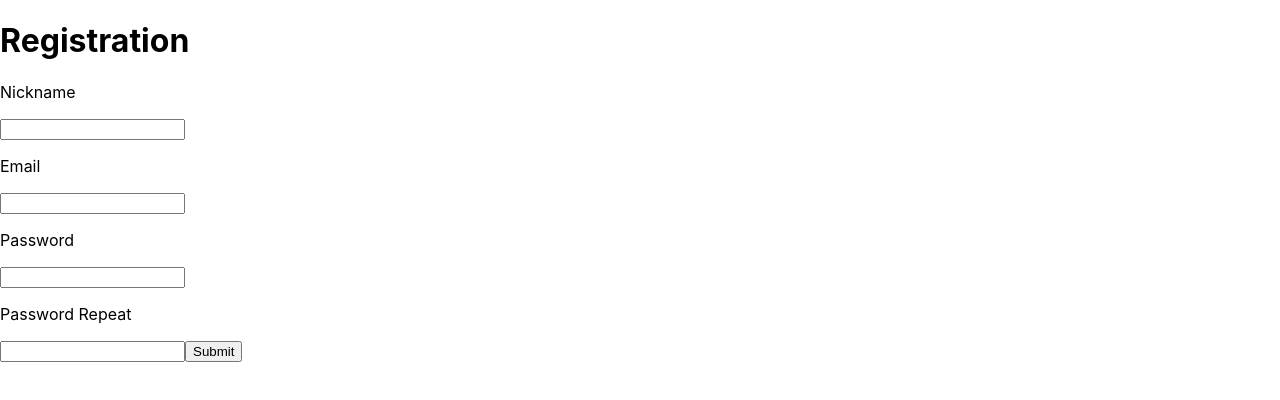
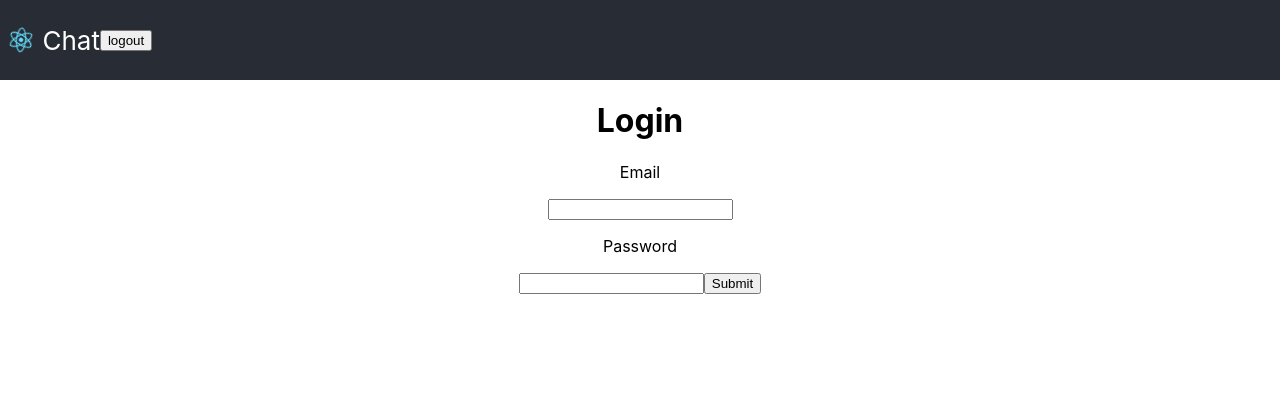
Before and after one commit to savchuckvadim/chat_client, a React (Create React App) app: page /login in a window 1280 px wide. Shown: the top 400 px of the page. Built offline with nearby package versions, Linux system fonts and the light colour scheme; no server answers.

Commit message:
add redux react-redux redux-thunk

```diff
--- a/package.json
+++ b/package.json
@@ -10,8 +10,11 @@
     "formik": "^2.2.9",
     "react": "^18.2.0",
     "react-dom": "^18.2.0",
+    "react-redux": "^8.0.2",
     "react-router-dom": "^6.4.0",
     "react-scripts": "5.0.1",
+    "redux": "^4.2.0",
+    "redux-thunk": "^2.4.1",
     "web-vitals": "^2.1.4"
   },
   "scripts": {
--- a/src/App.js
+++ b/src/App.js
@@ -2,6 +2,8 @@ import { useEffect } from 'react';
 import './App.css';
 import Header from './modules/components/Header/Header';
 import Main from './modules/components/Main/Main';
+import Login from './modules/components/Start/Login/Login';
+import LoginContainer from './modules/components/Start/Login/Login-Container';
 import Registration from './modules/components/Start/Registration/Registration';
 import { authApi } from './modules/services/api';
 
@@ -17,11 +19,13 @@ const App = () => {
   }, [])
 
   return (
-    // <div className="App">
-    //   <Header />
-    //   <Main />
-    // </div>
-    <Registration />
+    <div className="App">
+      <Header />
+      {/* <Main /> */}
+      {/* <Registration /> */}
+      <LoginContainer />
+    </div>
+
   );
 }
 
--- a/src/index.js
+++ b/src/index.js
@@ -3,13 +3,19 @@ import ReactDOM from 'react-dom/client';
 import './index.css';
 import App from './App';
 import reportWebVitals from './reportWebVitals';
+import { store } from './modules/redux/store';
+import { Provider } from 'react-redux';
 
 const root = ReactDOM.createRoot(document.getElementById('root'));
 root.render(
   <React.StrictMode>
-    <App />
+    <Provider store={store}>
+      <App />
+    </Provider>
   </React.StrictMode>
 );
+
+window.store = store
 
 // If you want to start measuring performance in your app, pass a function
 // to log results (for example: reportWebVitals(console.log))
--- a/src/modules/components/Header/Header.jsx
+++ b/src/modules/components/Header/Header.jsx
@@ -1,11 +1,17 @@
 import style from './Header.module.css'
 import logo from '../../../logo.svg';
+import { authApi } from '../../services/api';
+
+
 const Header = () => {
-
+  const onClick = () => {
+    authApi.logout()
+  }
   return (
     <header className={style.header}>
       <img src={logo} className={style.App__logo} alt="logo" />
       <div className='header__container'>Chat</div>
+      <button onClick={() => {onClick()}}>logout</button>
     </header>
   )
 }
--- /dev/null
+++ b/src/modules/components/Start/Login/Login-Container.js
@@ -0,0 +1,13 @@
+
+import { connect } from "react-redux";
+import { login } from "../../../redux/auth-reducer";
+import Login from "./Login";
+
+const mapDispatchToProps = (state) => {
+    return {
+        state
+    }
+}
+export default connect(mapDispatchToProps, {
+    login
+})(Login)
--- /dev/null
+++ b/src/modules/components/Start/Login/Login.jsx
@@ -0,0 +1,71 @@
+import { Formik } from "formik";
+import { login } from "../../../redux/auth-reducer";
+import { authApi } from "../../../services/api";
+
+const Login = (props) => {
+    debugger
+    // authApi.logout()
+    return (
+        <div>
+            <h1>Login</h1>
+            <Formik
+                initialValues={{ email: '', password: ''}}
+                validate={values => {
+                    const errors = {};
+                    if (!values.email) {
+                        errors.email = 'Required';
+                    } else if (
+                        !/^[A-Z0-9._%+-]+@[A-Z0-9.-]+\.[A-Z]{2,}$/i.test(values.email)
+                    ) {
+                        errors.email = 'Invalid email address';
+                    }
+                    return errors;
+                }}
+                onSubmit={(values, { setSubmitting }) => {
+
+                    console.log((values.nickname, values.email, values.password, values.passwordRepeat))
+                    props.login(values.email, values.password)
+                }}
+            >
+                {({
+                    values,
+                    errors,
+                    touched,
+                    handleChange,
+                    handleBlur,
+                    handleSubmit,
+                    isSubmitting,
+                    /* and other goodies */
+                }) => (
+                    <form onSubmit={handleSubmit}>
+
+                         <p>Email</p>
+                        <input
+                            type="email"
+                            name="email"
+                            onChange={handleChange}
+                            onBlur={handleBlur}
+                            value={values.email}
+                        />
+                        {errors.email && touched.email && errors.email}
+                        <p>Password</p>
+                        <input
+                            type="password"
+                            name="password"
+                            onChange={handleChange}
+                            onBlur={handleBlur}
+                            value={values.password}
+                        />
+                        {errors.password && touched.password && errors.password}
+
+                        <button type="submit" disabled={isSubmitting}>
+                            Submit
+                        </button>
+                    </form>
+                )}
+            </Formik>
+        </div>
+    )
+}
+
+export default Login
--- /dev/null
+++ b/src/modules/redux/auth-reducer.js
@@ -0,0 +1,42 @@
+import { authApi } from "../services/api"
+
+const LOGIN = 'LOGIN'
+const REGISTRATION = 'REGISTRATION'
+const LOGOUT = 'LOGOUT'
+
+const initialState = {
+    authUser: null,
+    isAuth: false
+}
+
+//AC
+const setAuthUser = (user, bool) => ({ type: LOGIN, user, bool })
+
+//THUNK
+export const login = (email, password) => async (dispatch) => {
+
+    // try {
+        await authApi.login(email, password)
+        const user = await authApi.getUser()
+        debugger
+        if (user) {
+            debugger
+            console.log(user)
+            dispatch(setAuthUser(user, true))
+        }
+    // } catch (error) {
+    //     console.log(error)
+    // }
+}
+
+const authReduser = (state = initialState, action) => {
+
+    switch (action.type) {
+        case LOGIN:
+            return { ...state, authUser: action.user, isAuth: action.bool }
+
+        default:
+            return state;
+    }
+}
+export default authReduser
--- /dev/null
+++ b/src/modules/redux/store.js
@@ -0,0 +1,8 @@
+import { applyMiddleware, combineReducers, createStore } from 'redux'
+import authReduser from './auth-reducer'
+import ThunkMiddleware from 'redux-thunk'
+const rootReducer = combineReducers({
+    auth:authReduser
+})
+
+export const store = createStore(rootReducer, applyMiddleware(ThunkMiddleware))
--- a/src/modules/services/api.js
+++ b/src/modules/services/api.js
@@ -1,4 +1,5 @@
 import axios from "axios";
+import { login } from "../redux/auth-reducer";
 
 const instance = axios.create({
     baseURL: 'http://localhost:8000',
@@ -18,7 +19,7 @@ export const authApi = {
     async getUser() {
         await instance.get('sanctum/csrf-cookie')
         const response = await api.get('user')
-        console.log(response)
+       return response.data
     },
 
     async registration(name, email, password, passwordConfirmation) {
@@ -33,4 +34,9 @@ export const authApi = {
         const response = await instance.post('logout', { })
         console.log(response)
     },
+    async login(email, password){
+        await instance.post('login',{
+            email, password
+        })
+    },
 }
```
Also changed, not shown: 1 other file (tests, documents, lock files or other folders).
